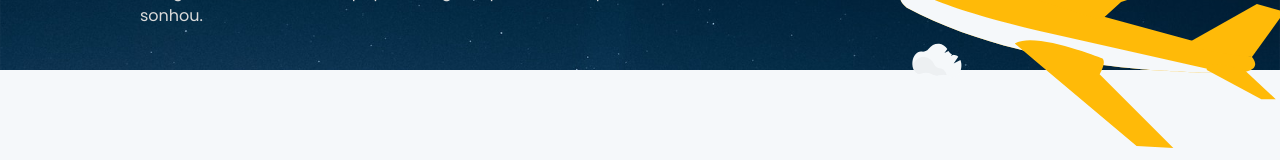
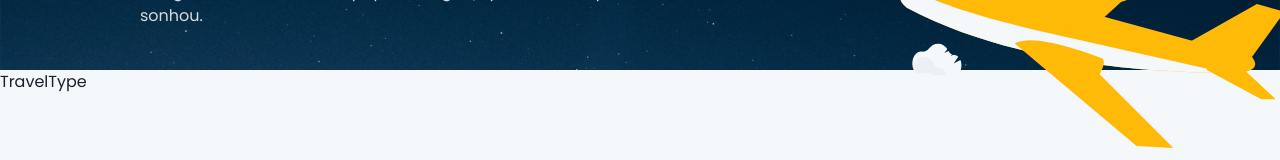
Before and after one commit to NicholasNeto/worldtrip, a Next.js app: page / in a window 1280 px wide. Shown: the part 328-488 px from the top of the page. Built offline with nearby package versions, Linux system fonts and the light colour scheme.

Commit message:
used component TravelType

```diff
--- a/src/pages/index.tsx
+++ b/src/pages/index.tsx
@@ -1,5 +1,6 @@
 import { Header } from '../components/Header'
 import { Banner } from '../components/Banner'
+import { TravelType } from '../components/Travel'
 
 
 export default function Home() {
@@ -7,6 +8,7 @@ export default function Home() {
     <>
       <Header />
       <Banner />
+      <TravelType />
     </>
   )
 }
```
